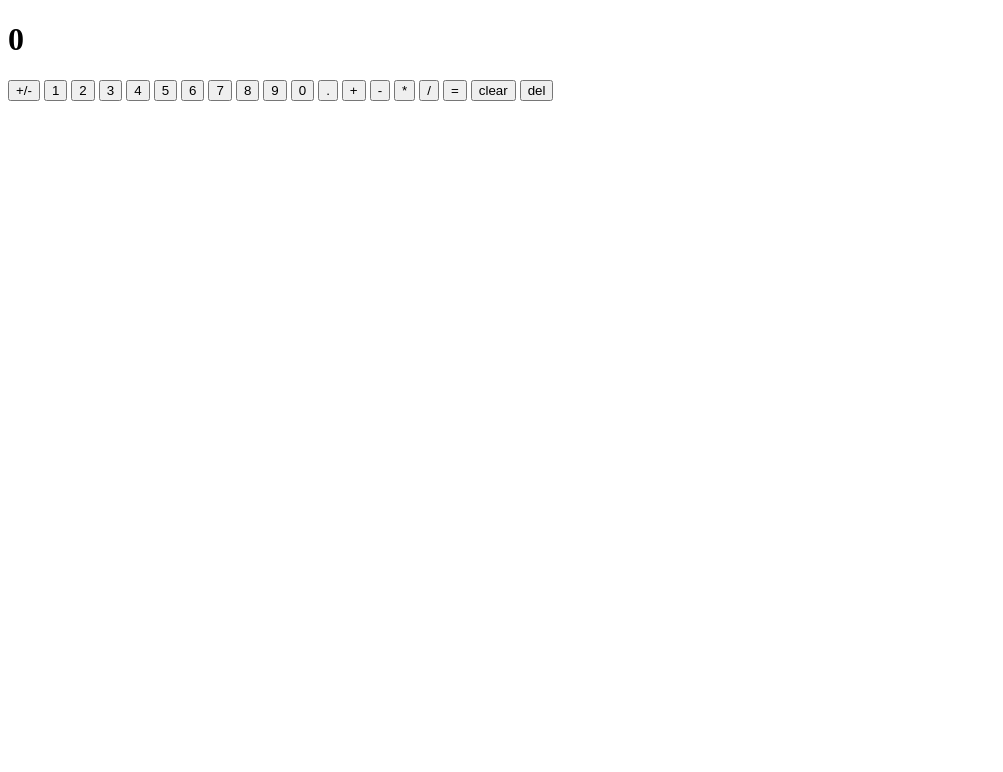
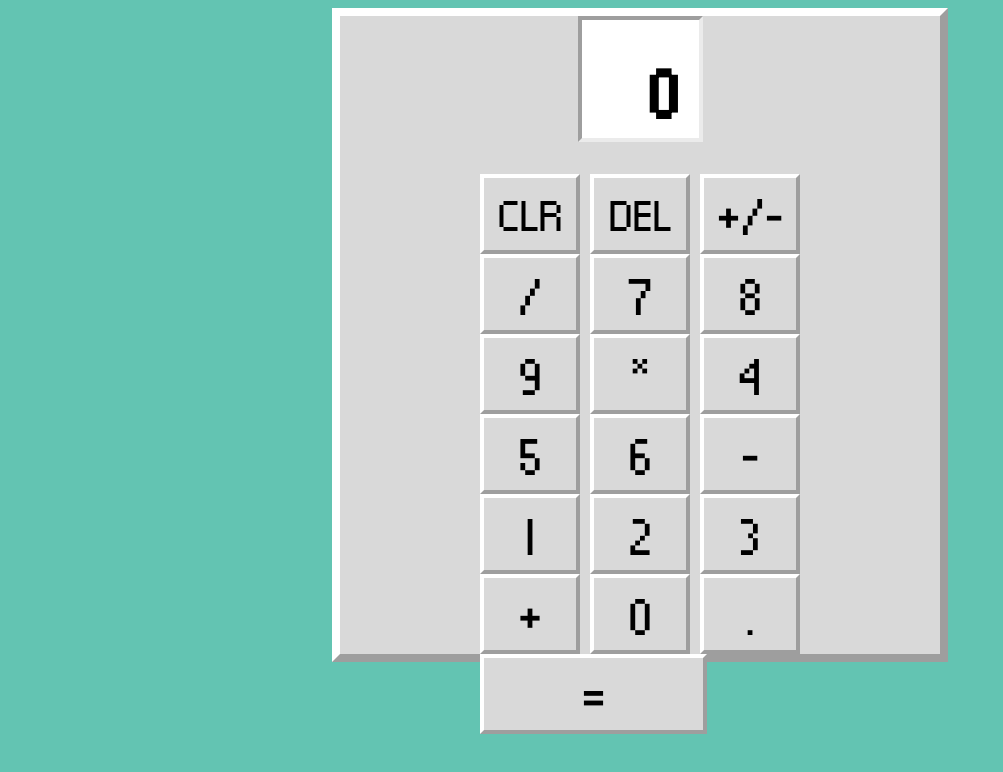
Before and after one commit to teakimm/calculator, a plain HTML site: page index.html in a window 1280 px wide. Shown: the whole page, without its empty margins (0-1003 px from the left). Drawn offline with Linux system fonts and the light colour scheme.

Commit message:
Style the webpage

```diff
--- a/index.html
+++ b/index.html
@@ -11,32 +11,32 @@
 <body>
   <div class="calc">
     <div class="screen">
-      <p class="history"></p>
+      <h1 class="history"></h1>
       <h1 class="display">0</h1>
     </div>
     <div class="button-container">
+      <button class="clear">CLR</button>
+      <button class="del">DEL</button>
       <button class="toggle">+/-</button>
+      <button class="operator" id="/">/</button>
+      <button class="number" id="7">7</button>
+      <button class="number" id="8">8</button>
+      <button class="number" id="9">9</button>
+      <button class="operator" id="*">*</button>
+      <button class="number" id="4">4</button>
+      <button class="number" id="5">5</button>
+      <button class="number" id="6">6</button>
+      <button class="operator" id="-">-</button>
       <button class="number" id="1">1</button>
       <button class="number" id="2">2</button>
       <button class="number" id="3">3</button>
-      <button class="number" id="4">4</button>
-      <button class="number" id="5">5</button>
-      <button class="number" id="6">6</button>
-      <button class="number" id="7">7</button>
-      <button class="number" id="8">8</button>
-      <button class="number" id="9">9</button>
+      <button class="operator" id="+">+</button>
       <button class="number" id="0">0</button>
       <button class="number" id=".">.</button>
-      <button class="operator" id="+">+</button>
-      <button class="operator" id="-">-</button>
-      <button class="operator" id="*">*</button>
-      <button class="operator" id="/">/</button>
       <button class="evaluate">=</button>
-      <button class="clear">clear</button>
-      <button class="del">del</button>
+
 
     </div>
   </div>
-
 </body>
 </html>
--- a/script.js
+++ b/script.js
@@ -91,7 +91,10 @@ operator.forEach(e => e.addEventListener("click", e => {
   }
 
   let sign = e.target.id
-  if((equation.a != undefined) && (equation.sign === undefined)) {
+  if(inputs === "💀") {
+    inputs = "";
+    document.querySelector(".display").innerHTML = "0";
+  } else if((equation.a != undefined) && (equation.sign === undefined)) {
     equation.sign = sign;
     inputs += sign;
     document.querySelector(".display").innerHTML += sign;
@@ -141,7 +144,7 @@ del.addEventListener("click", e => {
     equation.sign = undefined;
     inputs = equation.a;
   }
-  if(inputs === "💀") {
+  if(inputs === "💀" || inputs == "NaN") {
     inputs = "";
     document.querySelector(".display").innerHTML = "0";
   } else if((equation.a.length === 1) && (equation.sign === undefined) && (equation.b === undefined)) {
--- a/style.css
+++ b/style.css
@@ -0,0 +1,85 @@
+@font-face {
+  src: url(fonts/VPPixel-Simplified.otf);
+  font-family: pixel;
+}
+* {
+
+  font-family: pixel;
+  font-size: 48px;
+}
+body {
+  background-color: #63C4B2;
+  display: flex;
+  justify-content: center;
+}
+.screen {
+  display: flex;
+  flex-direction: column;
+  align-items: flex-end;
+  height: auto;
+  background-color: white;
+  margin-bottom: 32px;
+  border-top: 4px solid #9E9E9E;
+  border-bottom: 4px solid #EBEBEB;
+  border-left: 4px solid #9E9E9E;
+  border-right: 4px solid #EBEBEB;
+}
+.history {
+  text-align: end;
+  width: 97px;
+  height: 35px;
+  font-size: 24px;
+  margin: 0;
+  margin-top: 10px;
+  margin-bottom: -10px;
+  margin-right: 20px;
+}
+.display {
+  font-size: 64px;
+  align-self: b;
+  height: 93px;
+  margin: 0;
+  margin-right: 20px;
+  margin-top: -10px;
+
+}
+.clear, .del {
+  font-size: 40px;
+}
+.calc {
+  display: flex;
+  flex-direction: column;
+  justify-content: center;
+  align-items: center;
+  background-color: #D9D9D9;
+  font-weight: 400;
+  border-top: 8px solid white;
+  border-bottom: 8px solid #9E9E9E;
+  border-left: 8px solid white;
+  border-right: 8px solid #9E9E9E;
+  max-width: 600px;
+  max-height: 800px;
+  flex: 1;
+}
+.button-container {
+  display: flex;
+  flex-wrap: wrap;
+  justify-content: space-between;
+  align-items: center;
+  width: 25vw;
+  height: 60vh;
+}
+
+.evaluate {
+  width: 227px;
+  height: 80px;
+}
+button {
+  width: 100px;
+  height: 80px;
+  background-color: #D9D9D9;
+  border-top: 4px solid white;
+  border-bottom: 4px solid #9E9E9E;
+  border-left: 4px solid white;
+  border-right: 4px solid #9E9E9E;
+}
```
Also changed, not shown: fonts/VPPixel-Simplified.otf (added).
